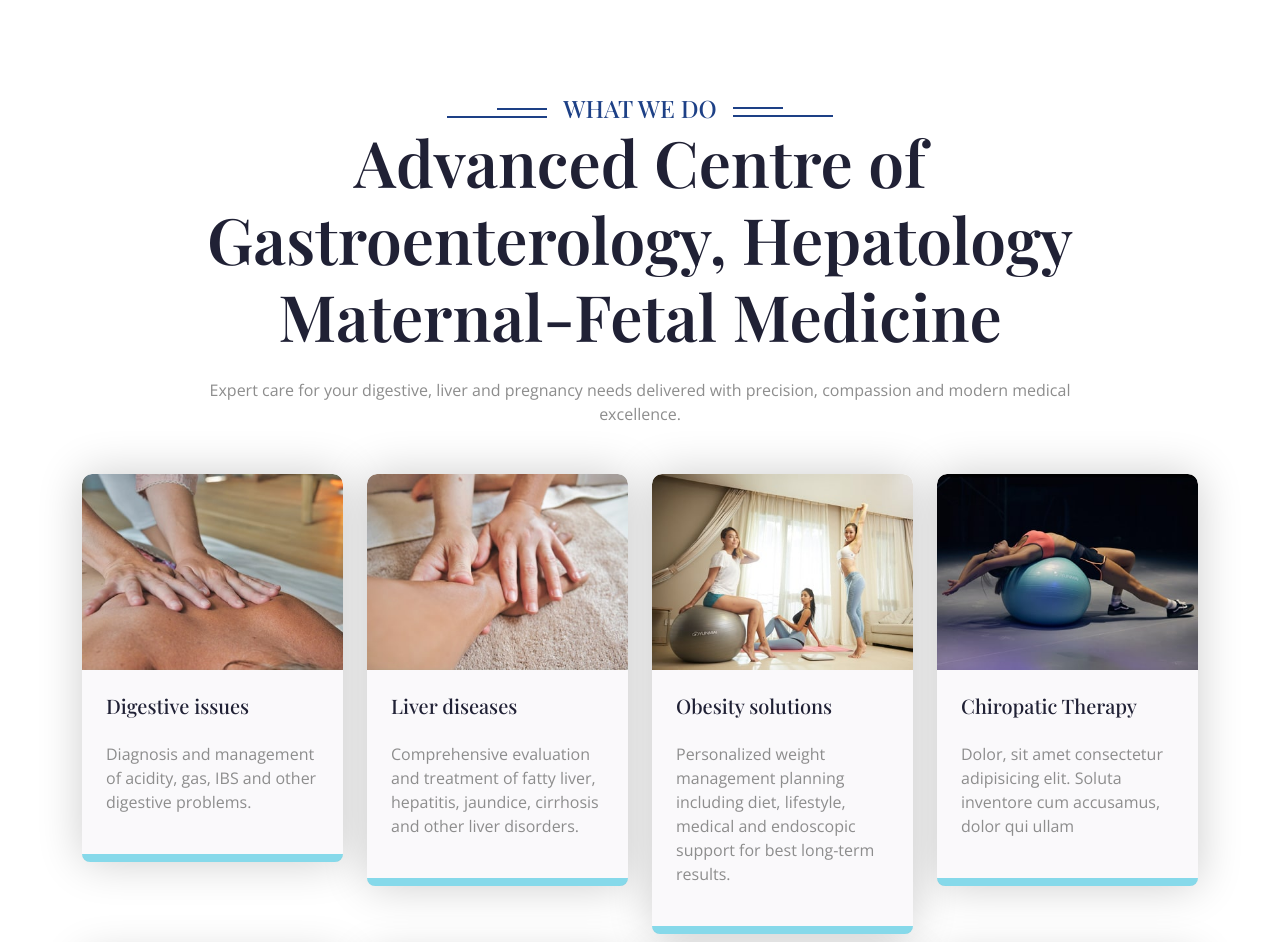
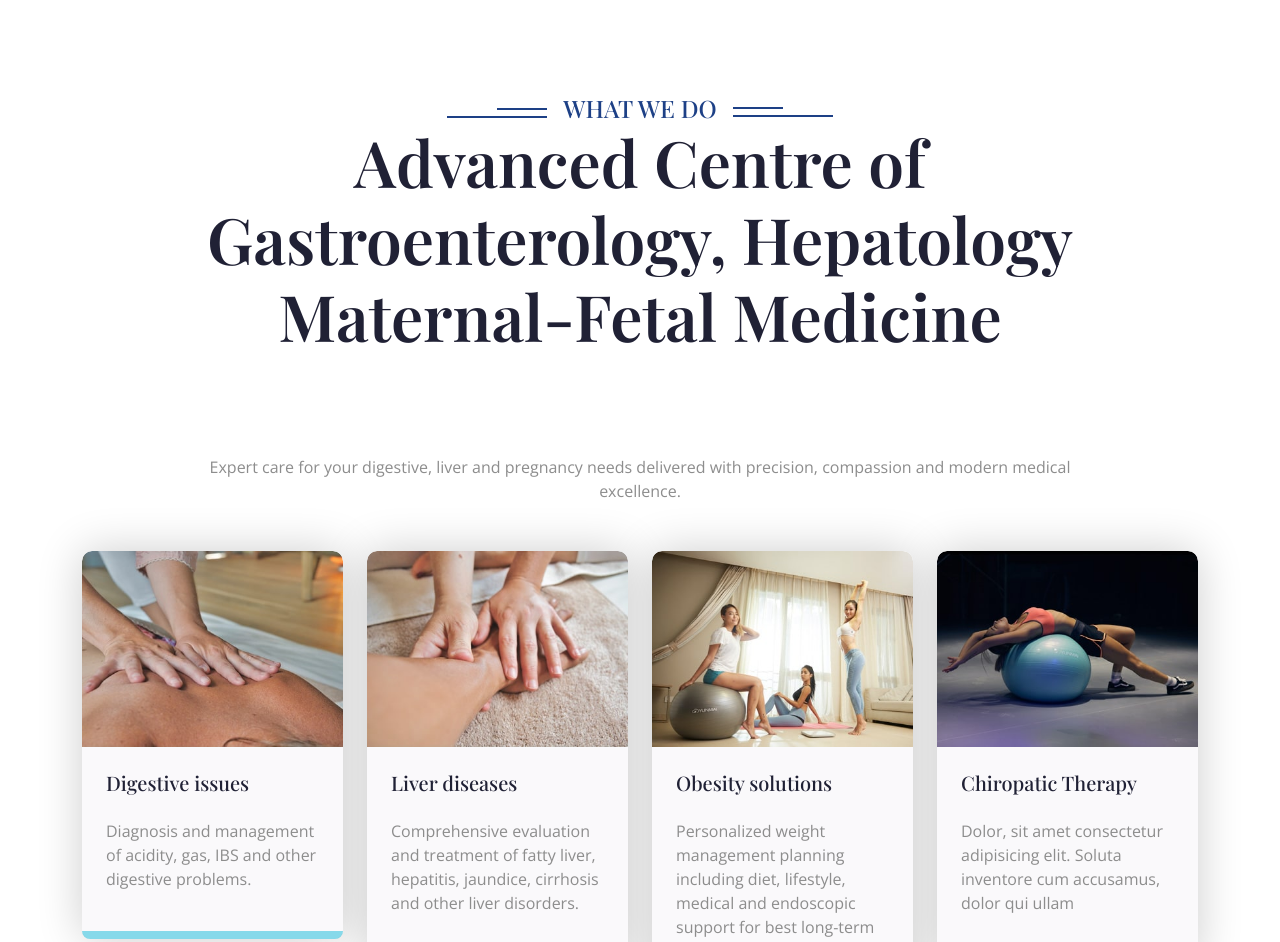
Before and after one commit to oorjagfmc-web/oorjagfmc, a plain HTML site: page index.html in a window 1280 px wide. Shown: the part 842-1784 px from the top of the page. Drawn offline with nearby package versions, Linux system fonts and the light colour scheme.

Commit message:
Update index.html

```diff
--- a/index.html
+++ b/index.html
@@ -135,7 +135,7 @@
                     <div class="sub-style">
                         <h4 class="sub-title px-3 mb-0">What We Do</h4>
                     </div>
-                    <h3 class="display-3 mb-4">Advanced Centre of Gastroenterology, Hepatology Maternal-Fetal Medicine<br></h3>
+                    <h3 class="display-3 mb-4">Advanced Centre of Gastroenterology, Hepatology Maternal-Fetal Medicine<br><br></h3>
                     <p class="mb-0">Expert care for your digestive, liver and pregnancy needs delivered with precision, compassion and modern medical excellence.</p>
                 </div>
                 <div class="row g-4 justify-content-center">
```
